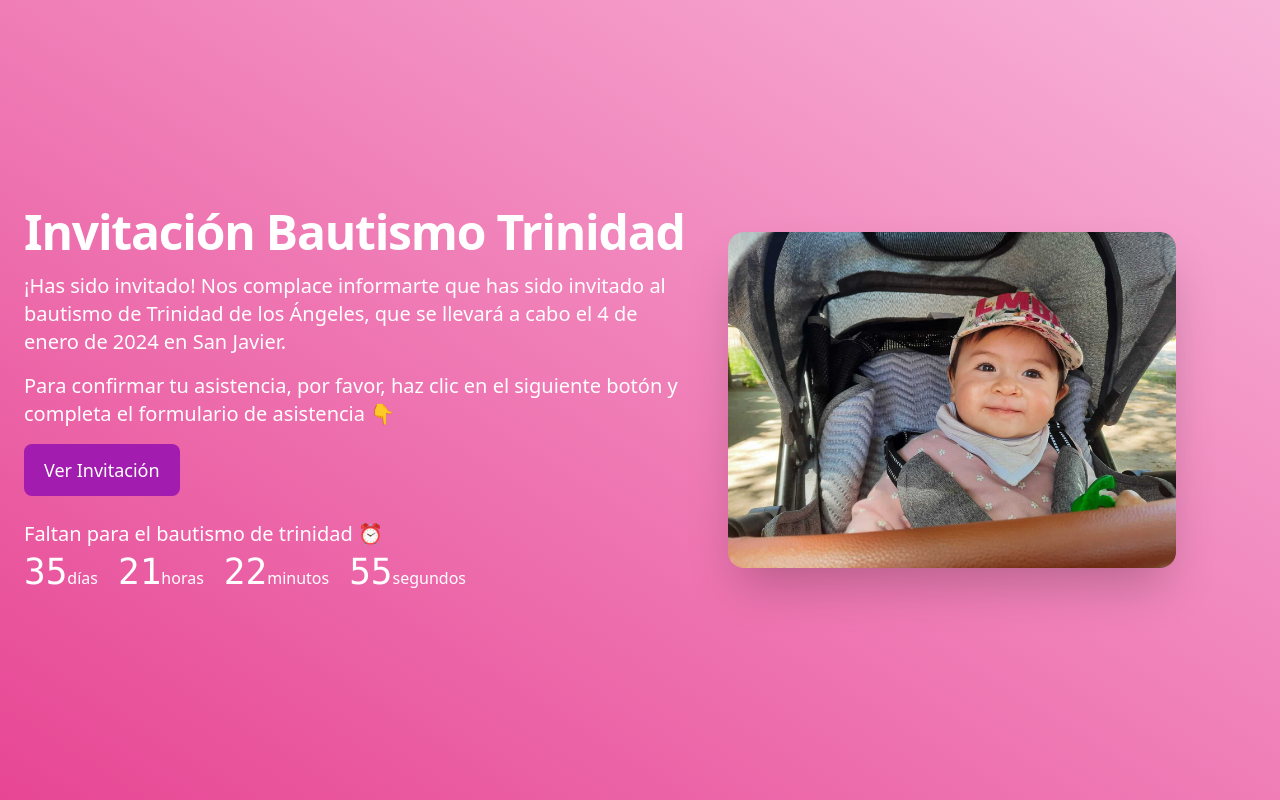
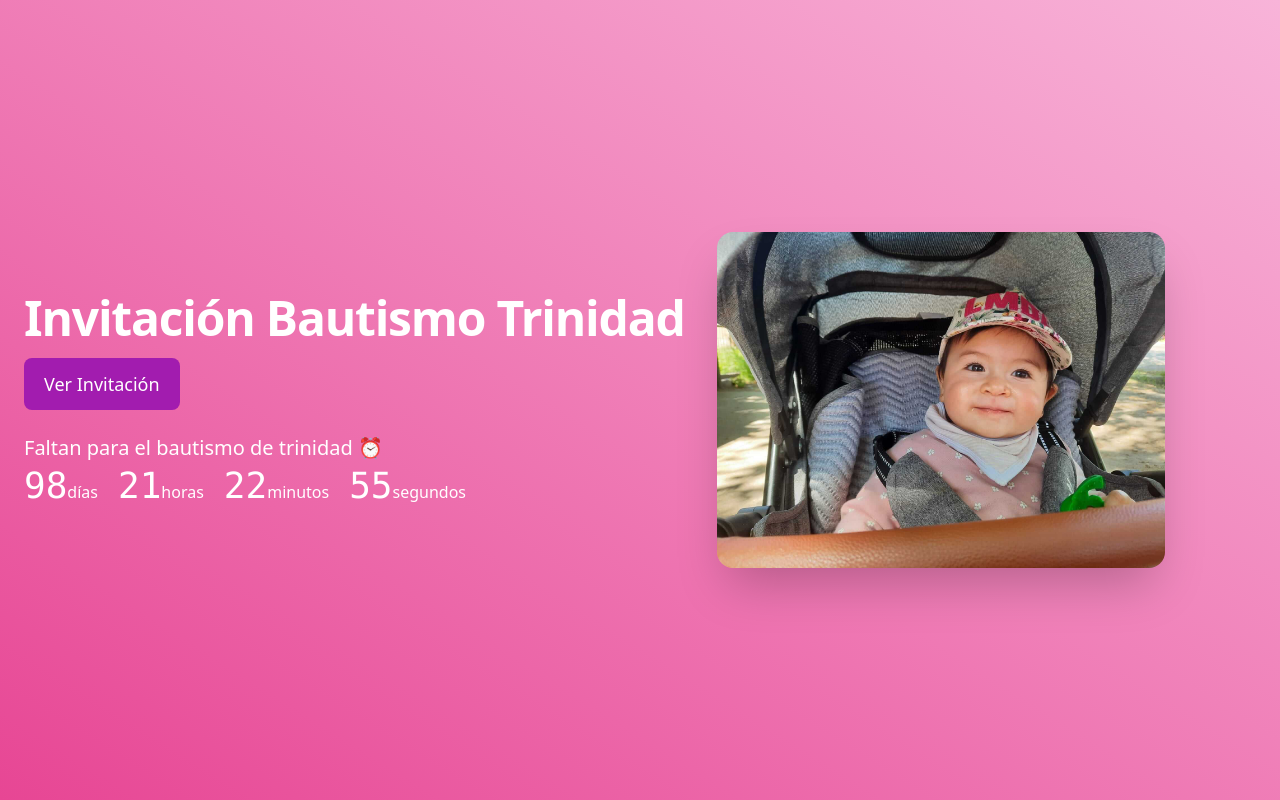
Before and after one commit to ClaudioGuevaraDev/bautismotrinidad, a React (Vite) app in the folder client/: page / in a window 1280 px wide. Built offline with nearby package versions, Linux system fonts and the light colour scheme; no server answers; what react-auth-kit, tailwindcss-animated would draw is missing.

Commit message:
cambios al inicio

```diff
--- a/client/src/components/InvitationSection.tsx
+++ b/client/src/components/InvitationSection.tsx
@@ -69,7 +69,7 @@ function InvitationSection({ setSection, audioRef }: Props) {
           <h2 className="text-3xl font-extrabold leading-none tracking-tight text-white sm:text-5xl">
             Invitación Bautismo Trinidad
           </h2>
-          <p className="mt-4 text-base font-normal text-white md:max-w-3xl md:mx-auto sm:text-xl">
+          {/* <p className="mt-4 text-base font-normal text-white md:max-w-3xl md:mx-auto sm:text-xl">
             ¡Has sido invitado! Nos complace informarte que has sido invitado al
             bautismo de Trinidad de los Ángeles, que se llevará a cabo el 4 de
             enero de 2024 en San Javier.
@@ -77,7 +77,7 @@ function InvitationSection({ setSection, audioRef }: Props) {
           <p className="mt-4 text-base font-normal text-white md:max-w-3xl md:mx-auto sm:text-xl">
             Para confirmar tu asistencia, por favor, haz clic en el siguiente
             botón y completa el formulario de asistencia 👇
-          </p>
+          </p> */}
         </div>
         <div className="flex items-center justify-center gap-4 mt-4 lg:justify-start">
           <button
@@ -93,7 +93,7 @@ function InvitationSection({ setSection, audioRef }: Props) {
             <span className="text-xl font-light">
               Faltan para el bautismo de trinidad ⏰
             </span>
-            <Countdown date={new Date(2024, 0, 6)} renderer={renderer} />
+            <Countdown date={new Date(2024, 2, 9)} renderer={renderer} />
           </div>
         </div>
       </div>
--- a/client/src/components/VideoSection.tsx
+++ b/client/src/components/VideoSection.tsx
@@ -24,7 +24,7 @@ function VideoSection({ images, messages, settings }: Props) {
 
     const interval = setInterval(() => {
       if (text + 1 === messages.length) {
-        setShowForm(true);
+        // setShowForm(true);
       } else {
         setText(text + 1);
       }
```
